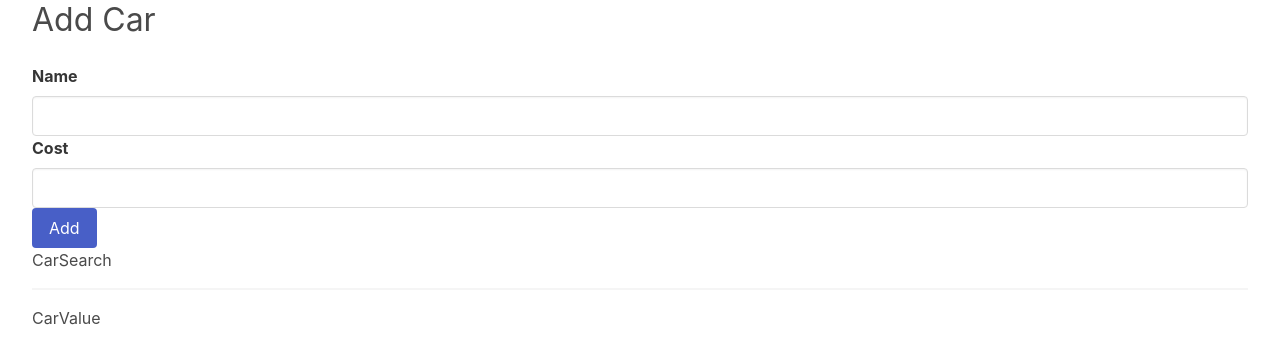
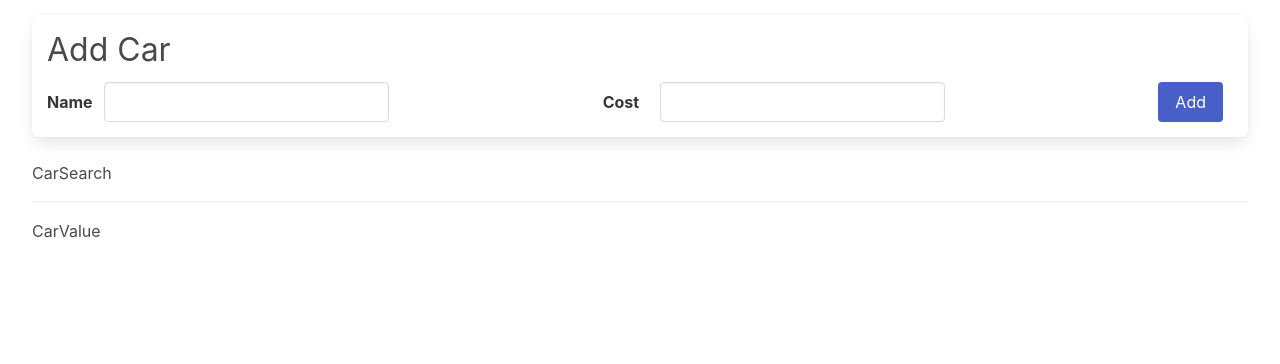
Before and after one commit to Yazan-Hamad/redux-cars-app, a React (Create React App) app: page / in a window 1280 px wide. Shown: the top 364 px of the page. Built offline with nearby package versions, Linux system fonts and the light colour scheme.

Commit message:
fix className typo

```diff
--- a/src/components/CarForm.js
+++ b/src/components/CarForm.js
@@ -23,7 +23,7 @@ function CarForm() {
   };
 
   return (
-    <div className="car-form-panel">
+    <div className="car-form panel">
       <h4 className="subtitle is-3">Add Car</h4>
       <form onSubmit={onFormSubmit}>
         <div className="field-group">
```
